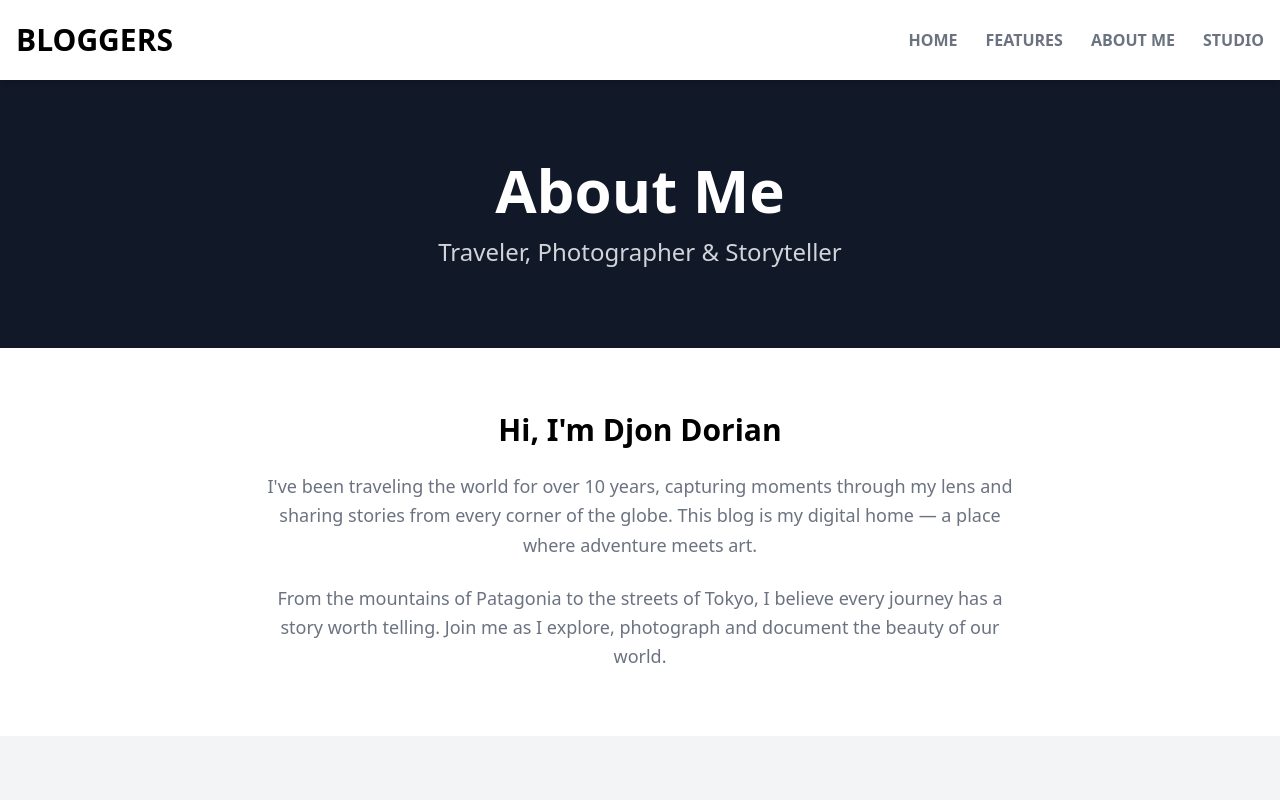
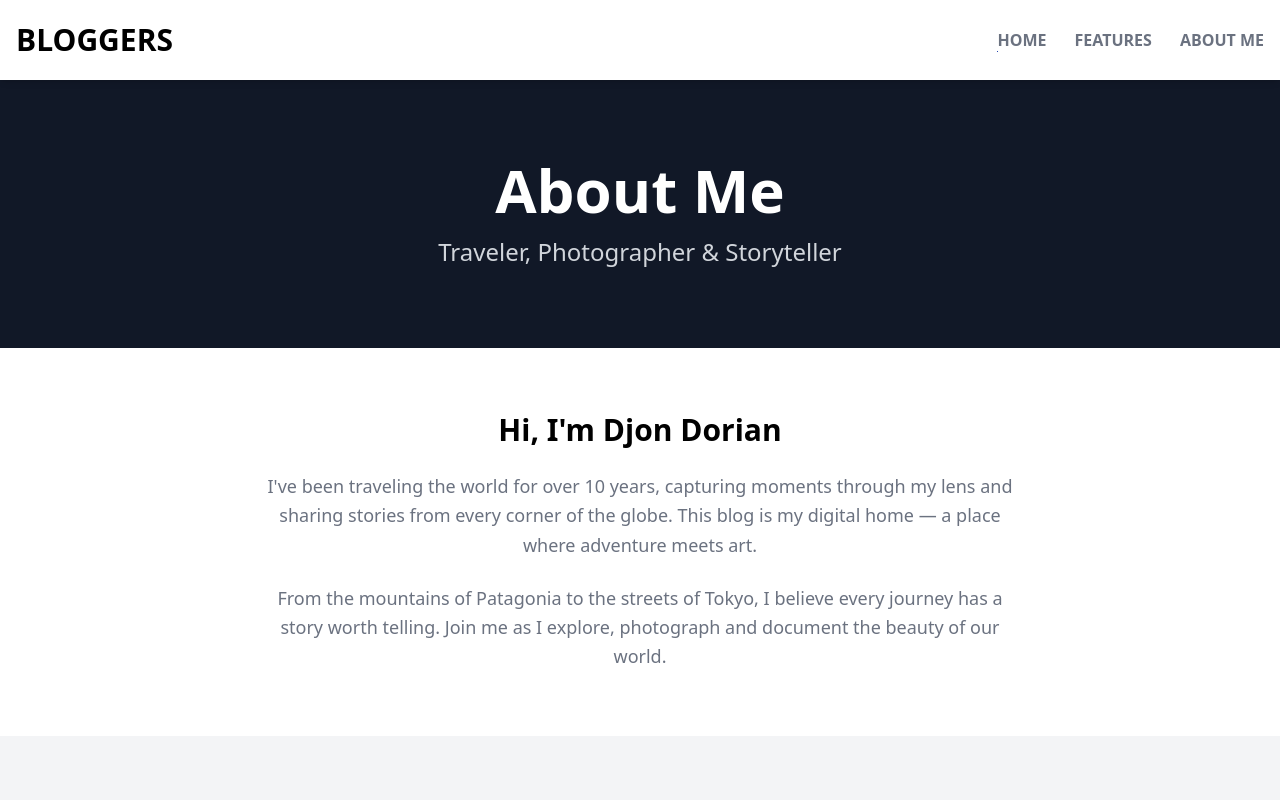
Before and after one commit to programer1983/next-sanity-professional-blog, a Next.js app: page /about in a window 1280 px wide. Shown: the top 800 px of the page. Built offline with nearby package versions, Linux system fonts and the light colour scheme.

Commit message:
delete link in studio

```diff
--- a/components/Navbar.tsx
+++ b/components/Navbar.tsx
@@ -14,7 +14,7 @@ const Navbar = () => {
     { title: "Home", href: "/" },
     { title: "Features", href: "/features" },
     { title: "About me", href: "/about" },
-    { title: "Studio", href: "/studio" },
+    // { title: "Studio", href: "/studio" },
   ];
 
   return (
```
